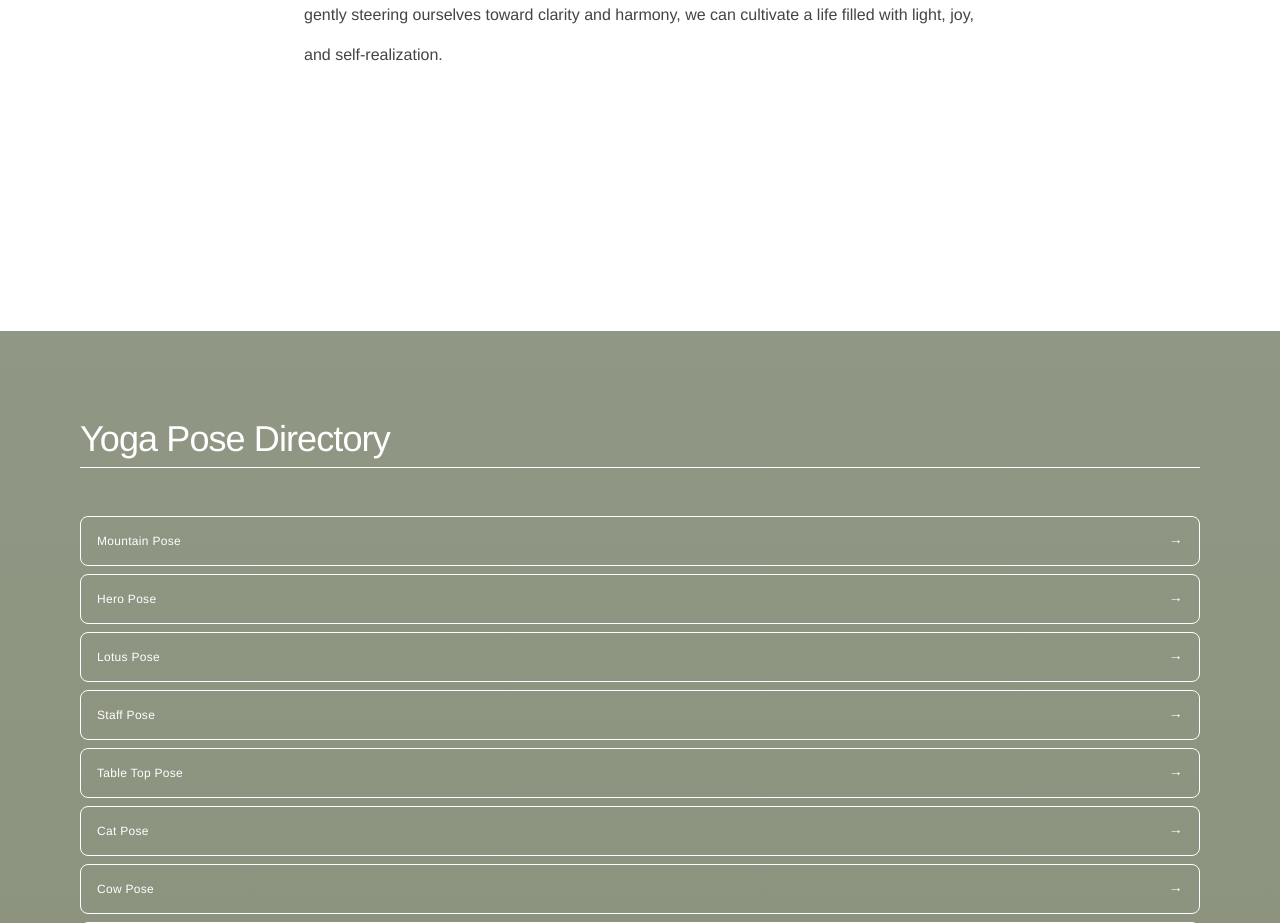
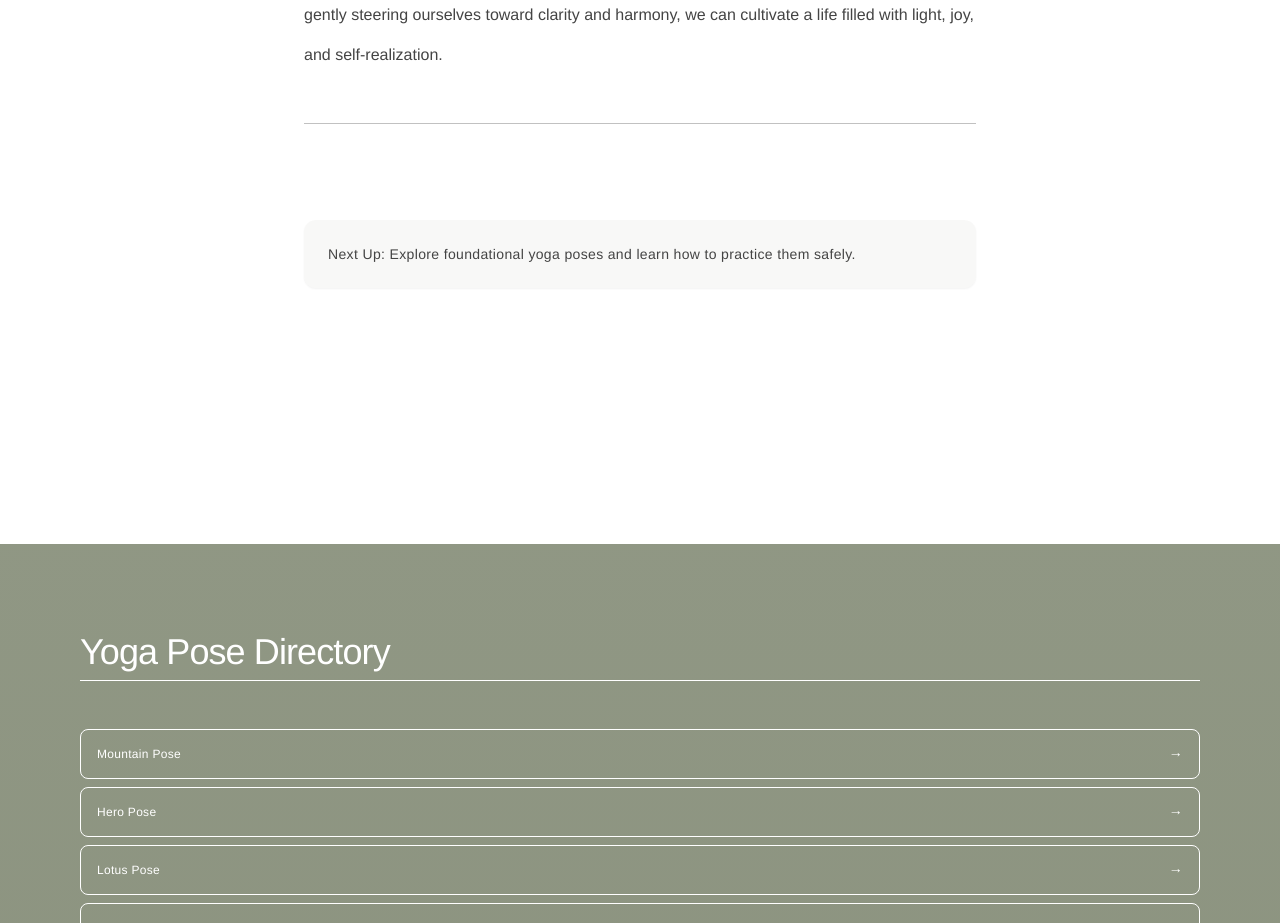
Before and after one commit to samanthacabrera/yoga-library, a React (Vite) app: page /what-is-yoga/three-gunas in a window 1280 px wide. Shown: the part 1640-2563 px from the top of the page. Built offline with nearby package versions, Linux system fonts and the light colour scheme.

Commit message:
add next up section to all content pgs

```diff
--- a/src/components/Chakras.jsx
+++ b/src/components/Chakras.jsx
@@ -199,7 +199,15 @@ const Chakras = () => {
 
         <p>The chakras serve as an essential blueprint for our holistic well-being, influencing our physical, emotional, and spiritual health. When in balance, they allow us to experience stability, creativity, confidence, love, clear communication, insight, and enlightenment. However, modern life often disrupts this energy flow, leading to imbalances that impact our mood, mindset, and vitality. Recognizing these signs and working toward alignment helps us live with greater purpose and awareness.</p>
         <p>As you explore and work with your chakras, remember that healing and balance are ongoing processes. Every step you take toward greater awareness brings you closer to inner peace, self-acceptance, and a more vibrant, connected life.</p>
-    </div>
+
+        <section className="pt-24 border-t border-charcoal/30">
+              <div className="bg-moss/5 rounded-xl shadow-sm p-6">
+                  <p className="text-sm tracking-wide">
+                  Next Up: Learn about the three gunas
+                  </p>
+              </div>
+        </section>
+      </div>
     </>
   );
 };
--- a/src/components/Gunas.jsx
+++ b/src/components/Gunas.jsx
@@ -125,6 +125,14 @@ const Gunas = () => {
         <p>
           Ultimately, our journey toward balance is not about eliminating any one guna but about learning to navigate their interplay with awareness and intention. By observing our habits and gently steering ourselves toward clarity and harmony, we can cultivate a life filled with light, joy, and self-realization.
         </p>
+
+        <section className="pt-24 border-t border-charcoal/30">
+              <div className="bg-moss/5 rounded-xl shadow-sm p-6">
+                  <p className="text-sm tracking-wide">
+                  Next Up: Explore foundational yoga poses and learn how to practice them safely.
+                  </p>
+              </div>
+        </section>
       </div>
     </>
   );
--- a/src/components/Path.jsx
+++ b/src/components/Path.jsx
@@ -158,6 +158,14 @@ const Path = () => {
                 <p>Walking the 8-limbed path is not about perfection; it is about progress, patience, and practice. There will be challenges, moments of doubt, and times when we fall short of our ideals—but yoga teaches us resilience, self-compassion, and the ability to begin again.</p>
                 <p>Whether you are taking your first steps or have been practicing for years, the teachings of yoga remain a constant source of wisdom and guidance. By integrating these principles into daily life—not just in movement, but in thoughts, words, and actions—we cultivate a life of balance, clarity, and fulfillment.</p>
             </div>
+
+            <section className="pt-24 border-t border-charcoal/30">
+                <div className="bg-moss/5 rounded-xl shadow-sm p-6">
+                    <p className="text-sm tracking-wide">
+                    Next Up: Learn about the seven chakras
+                    </p>
+                </div>
+            </section>
         </div>
     </>
     );
--- a/src/components/WhatIsYoga.jsx
+++ b/src/components/WhatIsYoga.jsx
@@ -314,7 +314,7 @@ const WhatIsYoga = () => {
         <YogaStyleQuiz/>
 
         <p className="mt-12">
-          No matter which style of yoga you practice, these foundational poses and lessons taught on this site will be the building blocks of your journey. Mastering them will support your growth, whether your focus is strength, flexibility, relaxation, or mindfulness.
+          No matter which style of yoga you practice, the foundational poses and lessons taught on this site will be the building blocks of your journey. Mastering them will support your growth, whether your focus is strength, flexibility, relaxation, or mindfulness.
         </p>
 
       </div>
```
Lines whose indentation alone changed are shown as unchanged.
